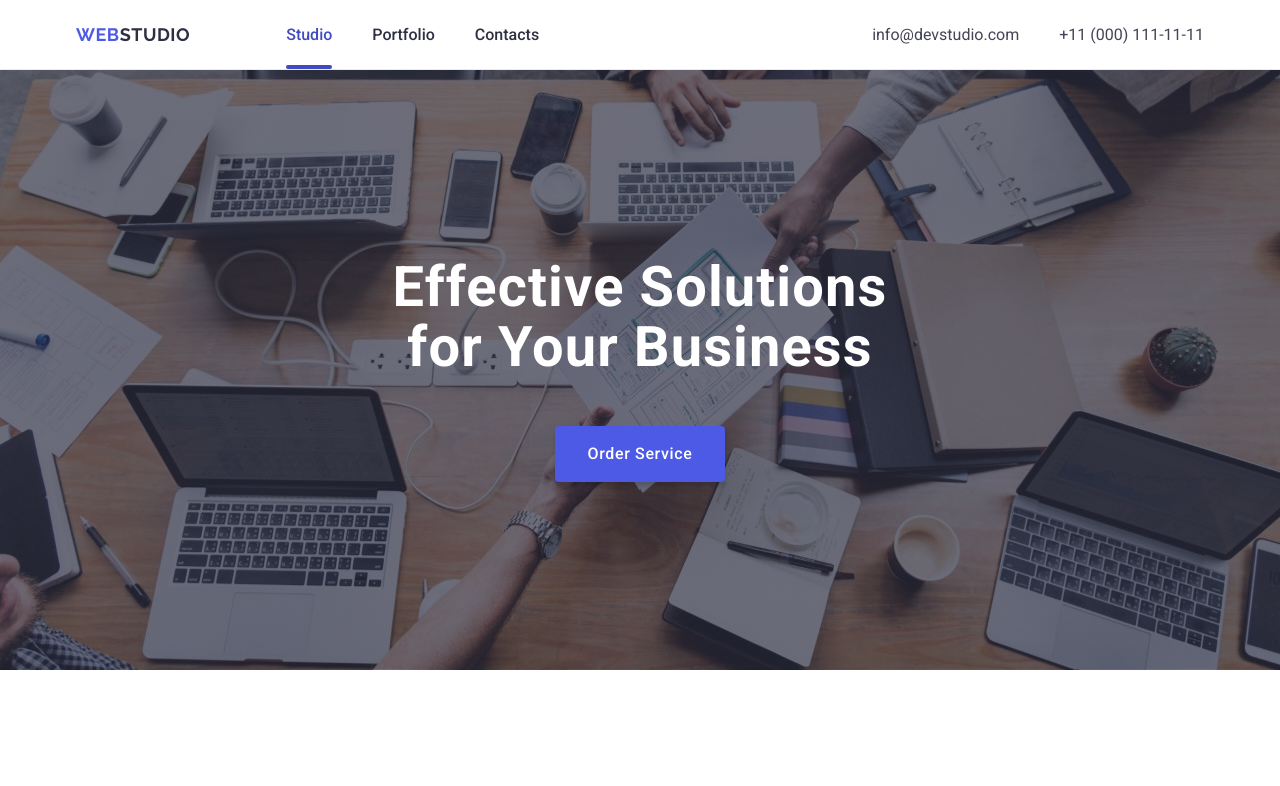
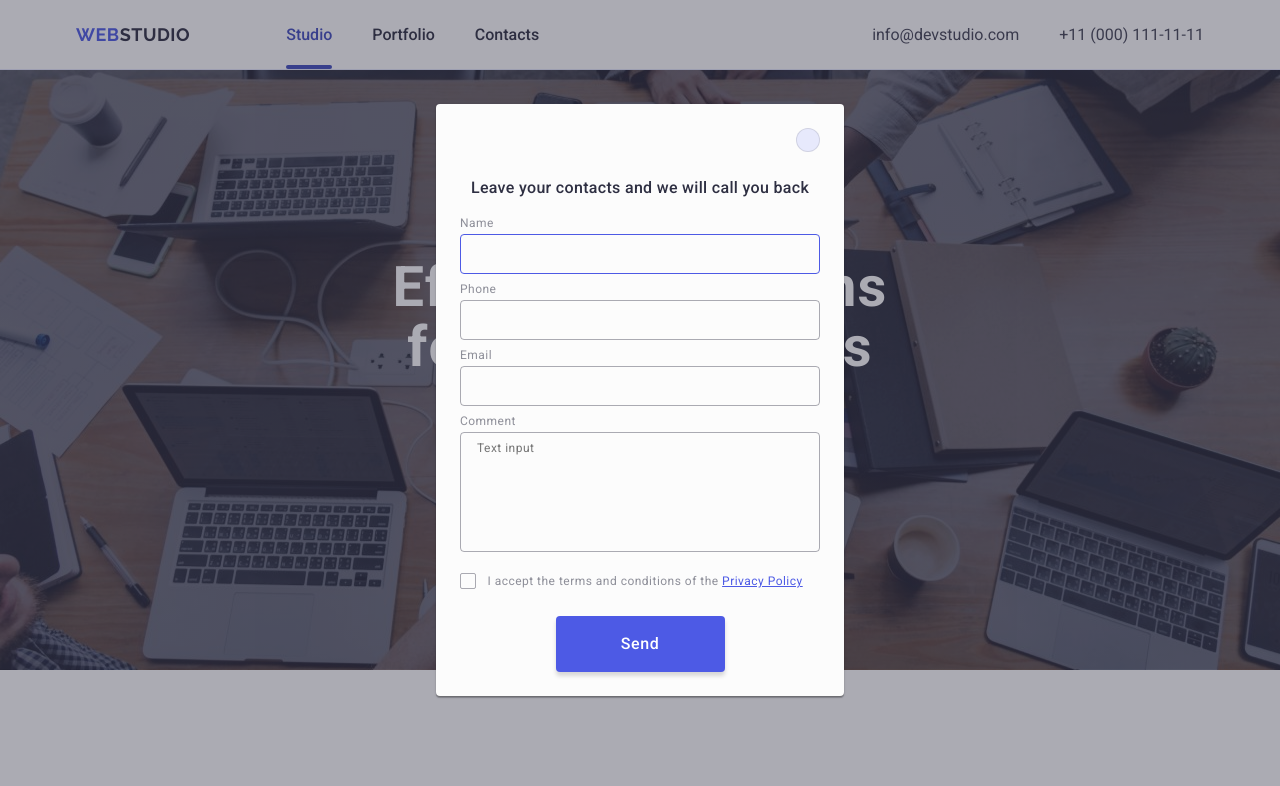
Before and after one commit to ITStupak/goit-markup-hw-05, a plain HTML site: page index.html in a window 1280 px wide. Shown: the top 786 px of the page. Drawn offline with nearby package versions, Linux system fonts and the light colour scheme.

Commit message:
modified logic of modal window

```diff
--- a/css/styles.css
+++ b/css/styles.css
@@ -409,18 +409,18 @@ img {
   position: fixed;
   top: 0;
   left: 0;
+  opacity: 0;
+  visibility: hidden;
+  pointer-events: none;
   background-color: #2e2f4266;
   z-index: 100;
+  transition: opacity 250ms cubic-bezier(0.4, 0, 0.2, 1),
+    visibility 250ms cubic-bezier(0.4, 0, 0.2, 1);
+}
+.modal-background.is-open {
   opacity: 1;
   visibility: visible;
   pointer-events: auto;
-  transition: opacity 250ms cubic-bezier(0.4, 0, 0.2, 1),
-    visibility 250ms cubic-bezier(0.4, 0, 0.2, 1);
-}
-.modal-background.is-hidden {
-  opacity: 0;
-  visibility: hidden;
-  pointer-events: none;
 }
 .modal-window {
   width: 100%;
@@ -435,7 +435,7 @@ img {
   position: absolute;
   left: 50%;
   top: 50%;
-  transform: translate(-50%, -50%) scale(1);
+  transform: translate(-50%, -50%);
   transition: transform 250ms cubic-bezier(0.4, 0, 0.2, 1);
 }
 .close-btn {
--- a/index.html
+++ b/index.html
@@ -568,7 +568,7 @@
         </div>
       </div>
     </footer>
-    <div class="modal-background is-hidden">
+    <div class="modal-background is-open">
       <div class="modal-window">
         <button type="button" class="close-btn">
           <svg class="icon-close" width="8" height="8">
```
